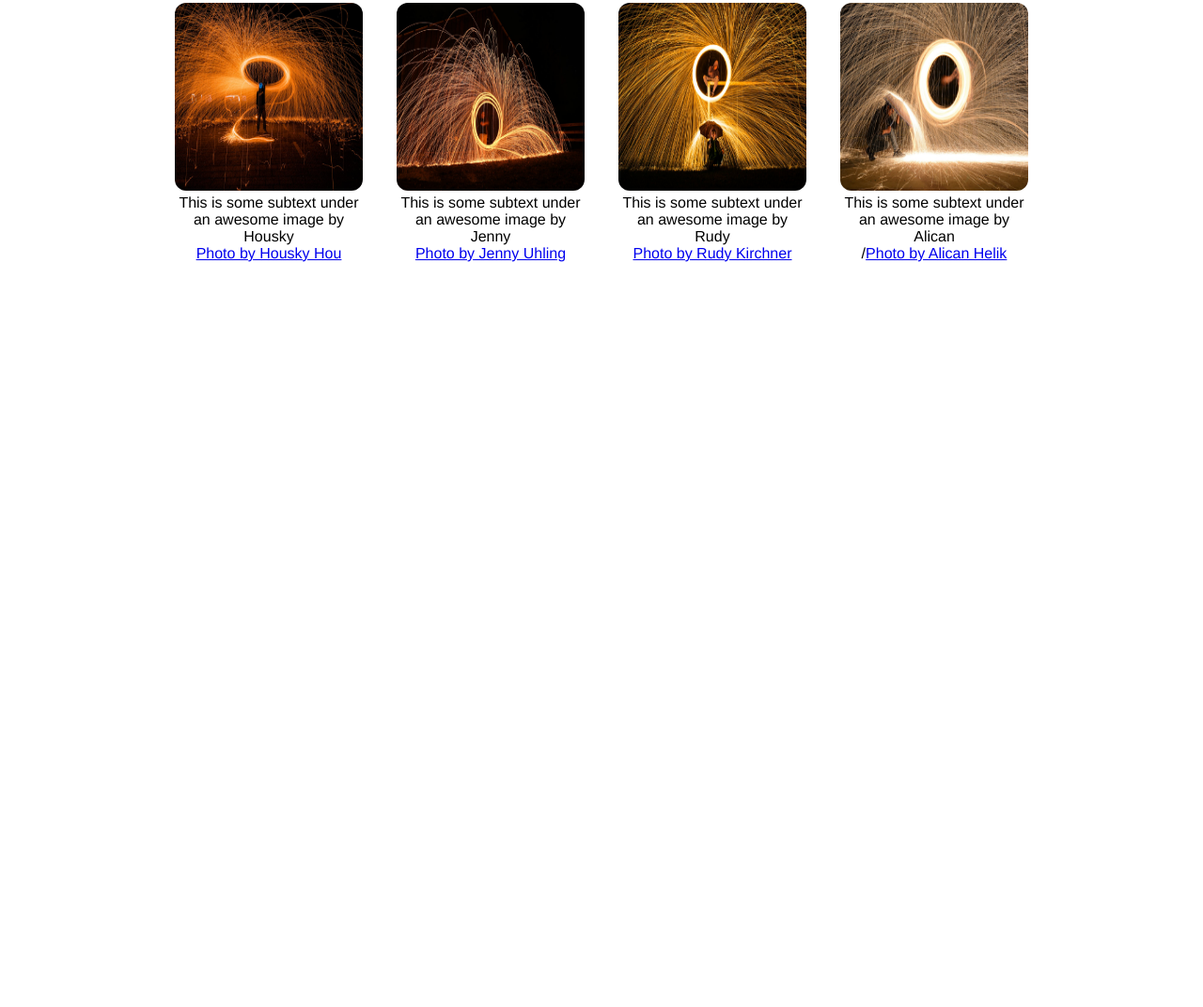
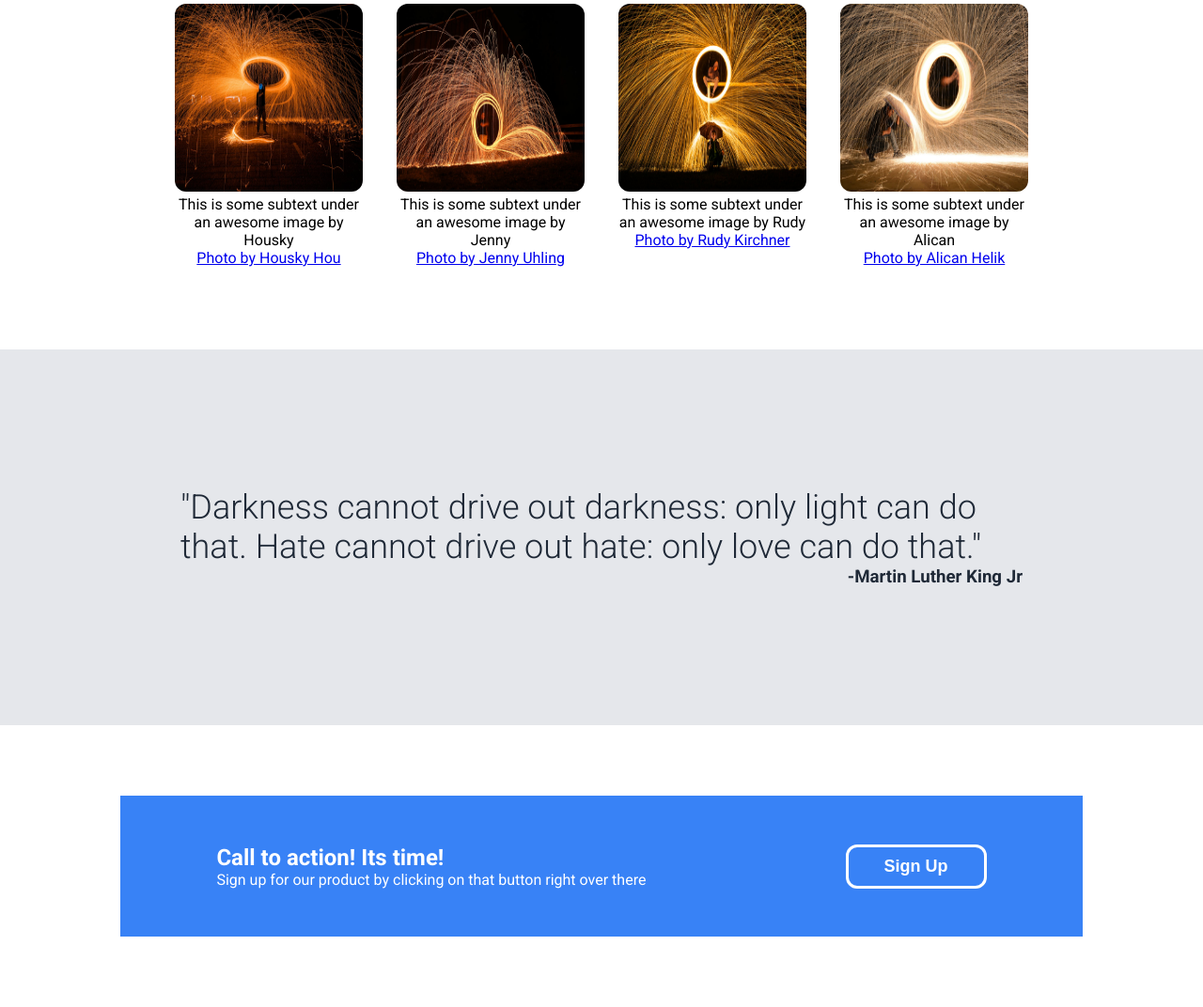
Before and after one commit to jakeangel/odin-landingpage, a plain HTML site: page index.html in a window 1280 px wide. Shown: the part 638-1710 px from the top of the page at 94% size. Before the commit the page ends 1010 px from the top, so only its background shows below. Drawn offline with Linux system fonts and the light colour scheme.

Commit message:
added quote section and call to action section using flexbox

```diff
--- a/css/style.css
+++ b/css/style.css
@@ -1,3 +1,7 @@
+@import url('https://fonts.googleapis.com/css2?family=Roboto:ital,wght@0,100..900;1,100..900&display=swap');
+
+
+
 *{
     margin:0;
     padding:0;
@@ -5,8 +9,7 @@
 }
 
 body{
-
-    font-family:'Franklin Gothic Medium', 'Arial Narrow', Arial, sans-serif;
+    font-family:roboto, Helvetica, sans-serif;
 
 }
 
@@ -83,7 +86,7 @@ body{
 }
 
 
-button{
+.hero-btn{
     background-color:#3882f6;
     padding:6px 32px;
     color:#fff;
@@ -131,3 +134,63 @@ button{
     width:200px;
     text-align:center;
 }
+
+.quote-section{
+    background-color:#e5e7eb;
+    color:#1f2937;
+    min-height:400px;
+    display:flex;
+    flex-direction:column;
+    align-items:center;
+    justify-content:center;
+}
+
+.quote-section p{
+    font-size:36px;
+    font-weight:300;
+    width:70%;
+}
+
+.quote-section h3{
+    width:70%;
+    display:flex;
+    justify-content:end;
+}
+
+/* call to action section */
+
+.action{
+    min-height:300px;
+    display:flex;
+    justify-content:center;
+    align-items:center;
+    color:#fff;
+}
+
+.action-box{
+    background-color:#3882f6;
+    width:80%;
+    display:flex;
+    justify-content:center;
+    align-items:center;
+    height:150px;
+
+}
+
+.action-container{
+    width:80%;
+    display:flex;
+    justify-content:space-between;
+
+}
+
+.action-btn{
+    background-color:#3882f6;
+    color:#fff;
+    border: 3px #fff solid;
+    width:150px;
+    border-radius:12px;
+    font-size:18px;
+    font-weight:700;
+
+}
--- a/index.html
+++ b/index.html
@@ -7,6 +7,10 @@
     <title>Landing Page</title>
 </head>
 <body>
+
+    <!-- Header and nav bar -->
+
+
     <div class="header-container">
         <header class="header-bar"">
             <h2>Header Logo</h2>
@@ -16,19 +20,27 @@
                 <li><a href="#">header link three</a></li>
             </ul>
         </header>
+
+        <!-- Hero title w/image and button -->
+
+
         <div class="hero">
             <div class="title">
                 <p>This Website is Awsome</p>
                 <p class="title-subtext">This website has some subtext that goes under the title. its in a smaller font and the color is lower contrast.</p>
-                <button type="button">Sign Up</button>
+                <button class="hero-btn" type="button">Sign Up</button>
             </div>
             <div class="image-container">
                 <img src="/images/hero_img.jpg" width="500px" height="200px" alt="city lights" >
                  <a href="https://www.pexels.com/photo/time-lapse-photography-during-nighttime-1103969" target="_blank" rel="noopener noreferrer">Photo by Johannes Plenio</a>
             </div>
-
         </div>
     </div>
+
+    <!-- main section of the page -->
+    <main>
+
+        <!-- card section with images -->
 
         <section class="card-section">
             <p class="info-header">Some random information</p>
@@ -48,10 +60,28 @@
                 </div>
                 <div  class="card">
                     <img src="/images/alican.jpg" width="200px" height="200px">
-                <p>This is some subtext under an awesome image by Alican</p>/<a href="https://www.pexels.com/photo/man-protecting-himself-from-sparkles-with-umbrella-15112699">Photo by Alican Helik</a>
+                    <p>This is some subtext under an awesome image by Alican</p><a href="https://www.pexels.com/photo/man-protecting-himself-from-sparkles-with-umbrella-15112699">Photo by Alican Helik</a>
                 </div>
             </div>
         </section>
 
+        <section class="quote-section">
+            <p>"Darkness cannot drive out darkness: only light can do that. Hate cannot drive out hate: only love can do that." </p> <h3>-Martin Luther King Jr</h3>
+        </section>
+
+        <section class="action">
+            <div class="action-box">
+                <div class="action-container">
+                    <div class="action-text">
+                        <h2>Call to action! Its time!</h2>
+                        <p>Sign up for our product by clicking on that button right over there</p>
+                    </div>
+                    <button class="action-btn" type="button">Sign Up</button>
+                </div>
+            </div>
+        </section>
+    </main>
+
+
 </body>
 </html>
```
Lines whose indentation alone changed are shown as unchanged.
